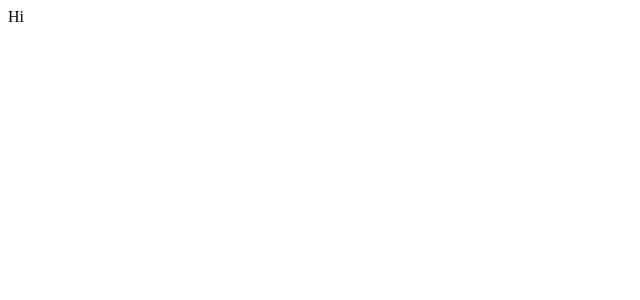
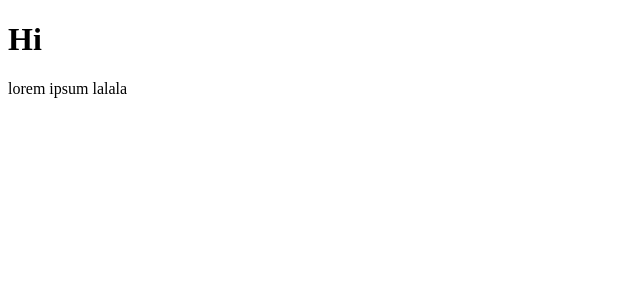
Before and after one commit to updaun/ReactBasic, a React (Create React App) app: page / in a window 1280 px wide. Shown: the top 300 px of the page, without its empty margins (0-640 px from the left). Built offline with nearby package versions, Linux system fonts and the light colour scheme.

Commit message:
#2.5 useFadeIn

```diff
--- a/src/First.js
+++ b/src/First.js
@@ -1,30 +1,28 @@
-import React, { useState, useEffect } from "react";
+import React, { useState, useEffect, useRef } from "react";
 
-const useBeforeLeave = (onBefore) => {
-    const handle = (event) => {
-        //console.log("leaving");
-        //console.log(event);
-        const { clientY } = event;
-        // 커서가 위로 나갔을 때만 작동
-        if (clientY <= 0) {
-            onBefore();
-        }
-    }
+const useFadeIn = (duration = 1, delay = 0) => {
+    const element = useRef();
     useEffect(() => {
-        if (typeof onBefore !== "function") {
+        if (typeof duration !== "number" || duration < 0 || typeof delay !== "number") {
             return;
         }
-        document.addEventListener("mouseleave", handle);
-        return () => document.removeEventListener("mouseleave", handle);
+        if (element.current) {
+            const { current } = element;
+            current.style.opacity = element;
+            current.style.transition = `opacity ${duration}s ease-in-out ${delay}s`
+            current.style.opacity = 1;
+        };
     }, []);
-};
+    return { ref: element, style: { opacity: 0 } };
+}
 
 const First = () => {
-    const begForLife = () => console.log("Pls dont leave");
-    useBeforeLeave(begForLife);
+    const fadeInH1 = useFadeIn(1, 2);
+    const fadeInP = useFadeIn(5, 10);
     return (
         <div>
-            <div>Hi</div>
+            <h1 {...fadeInH1}>Hi</h1>
+            <p {...fadeInP}>lorem ipsum lalala</p>
         </div>
     )
 }
```
